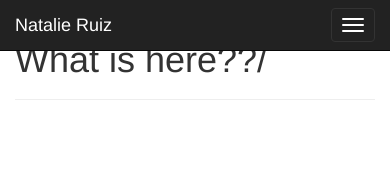
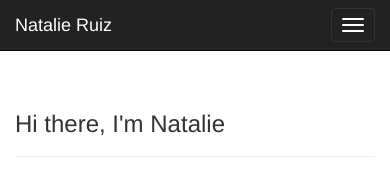
Before and after one commit to Nataliecita/FCC-portfolio, a plain HTML site: page index.html in a window 390 px wide. Drawn offline with nearby package versions, Linux system fonts and the light colour scheme.

Commit message:
Nav bar doesn't cover content of site

```diff
--- a/index.html
+++ b/index.html
@@ -12,7 +12,7 @@
 <script src="https://maxcdn.bootstrapcdn.com/bootstrap/3.3.7/js/bootstrap.min.js"></script>
 </head>
 <body>
-  <nav id="myNavbar" class="navbar navbar-default navbar-inverse navbar-fixed-top" role="navigation">
+  <nav id="myNavbar" class="navbar navbar-default navbar-inverse navbar-static-top" role="navigation">
     <!-- Brand and toggle get grouped for better mobile display -->
     <div class="container">
         <div class="navbar-header">
@@ -39,7 +39,7 @@
 <!-- about me section -->
 <div class="container">
   <div class="page-header">
-    <h1>What is here??/</h1>
+    <h3>Hi there, I'm Natalie</h3>
   </div>
 
 </div>
--- a/stylesheet.css
+++ b/stylesheet.css
@@ -1,9 +1,7 @@
-body {
-  padding-top: 160px;
-  /*background-color: blue;*/
-}
-@media (max-width: 979px) {
-  body {
-    padding-top: 0px;
-  }
-}
+/*testing if needed but as of now I don't*/
+
+/*@media screen and (min-width: 768px)
+.container {
+    padding-right: 60px;
+    padding-left: 60px;
+}*/
```
